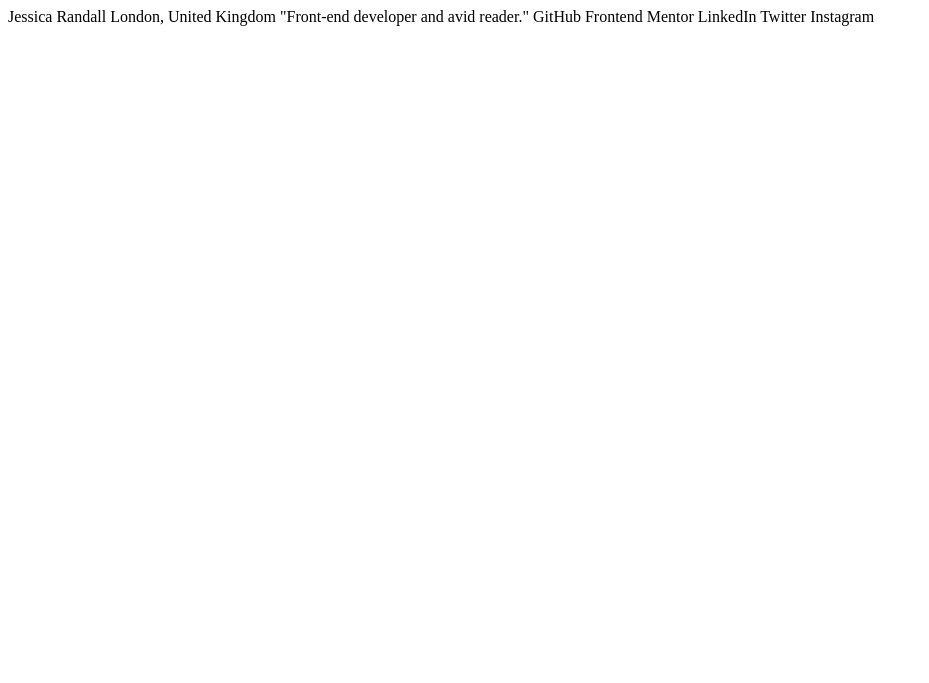
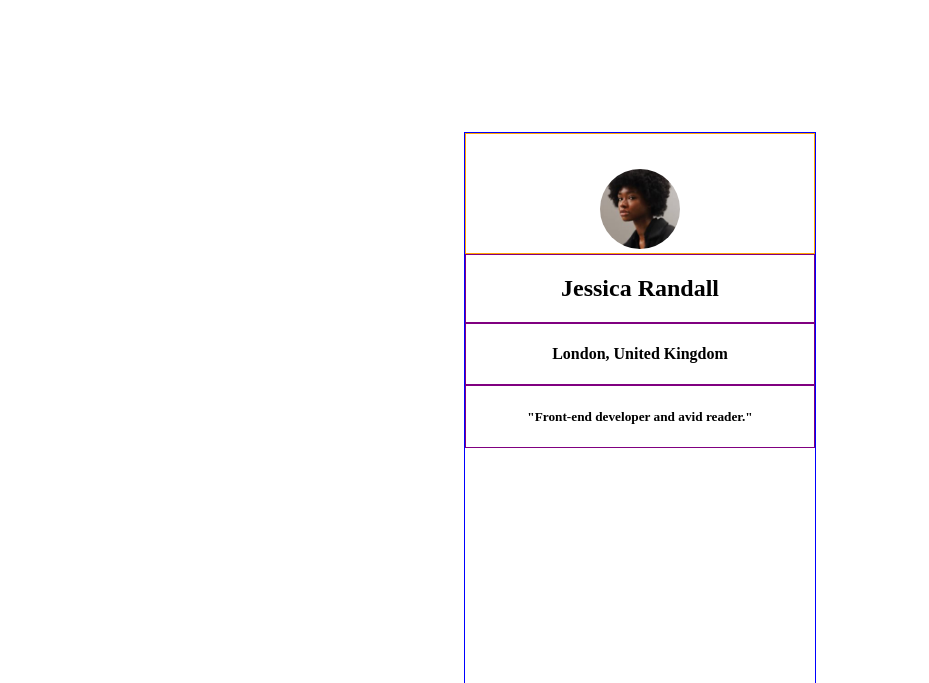
Before and after one commit to Si1entERA/social-links-profile-main, a plain HTML site: page index.html in a window 1280 px wide. Shown: the top 683 px of the page, without its empty margins (0-929 px from the left). Drawn offline with Linux system fonts and the light colour scheme.

Commit message:
added content to html and center content in style

```diff
--- a/index.html
+++ b/index.html
@@ -8,24 +8,32 @@
 
   <title>Frontend Mentor | Social links profile</title>
 
+  <link rel="stylesheet" href="style.css">
   <!-- Feel free to remove these styles or customise in your own stylesheet 👍 -->
   <style>
-    .attribution { font-size: 11px; text-align: center; }
-    .attribution a { color: hsl(228, 45%, 44%); }
+
   </style>
 </head>
 <body>
 
   <main>
     <!-- TOP START -->
-    <section class="hero-img"></section>
-    <section class="title"></section>
-    <section class="sub-text"></section>
-    <section class="description"></section>
+    <section class="hero-img">
+      <img src="./assets/images/avatar-jessica.jpeg" >
+    </section>
+    <section class="title">
+      <h2>Jessica Randall</h2>
+    </section>
+    <section class="sub-text">
+      <h4>London, United Kingdom</h4>
+    </section>
+    <section class="description">
+      <h5>"Front-end developer and avid reader."</h5>
+    </section>
     <!-- TOP END -->
   </main>
 
-  Jessica Randall
+  <!-- Jessica Randall
   London, United Kingdom
   "Front-end developer and avid reader."
 
@@ -33,7 +41,7 @@
   Frontend Mentor
   LinkedIn
   Twitter
-  Instagram
+  Instagram -->
 
   <!-- <div class="attribution">
     Challenge by <a href="https://www.frontendmentor.io?ref=challenge" target="_blank">Frontend Mentor</a>.
--- a/style.css
+++ b/style.css
@@ -0,0 +1,43 @@
+*{
+  .attribution { font-size: 11px; text-align: center; }
+  .attribution a { color: hsl(228, 45%, 44%); }
+}
+
+body{
+  display: flex;
+  justify-content: center;
+  align-items: center;
+  min-height: 100vh;
+}
+
+main{
+  border: 1px solid blue;
+  width: 350px;
+  height: 550px;
+}
+
+.hero-img{
+  border: 1px solid orange;
+}
+
+.hero-img img{
+  width: 80px;
+  border-radius: 50px;
+  margin-top: 35px;
+}
+
+.hero-img, .title, .sub-text, .description{
+  text-align: center;
+}
+
+.title{
+  border: 1px solid purple;
+}
+
+.sub-text{
+  border: 1px solid purple;
+}
+
+.description{
+  border: 1px solid purple;
+}
```
